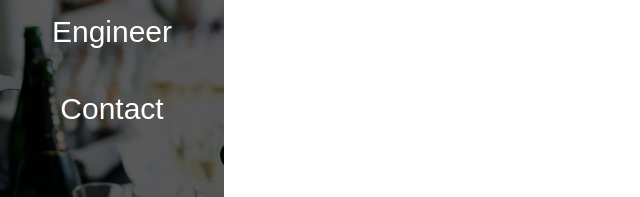
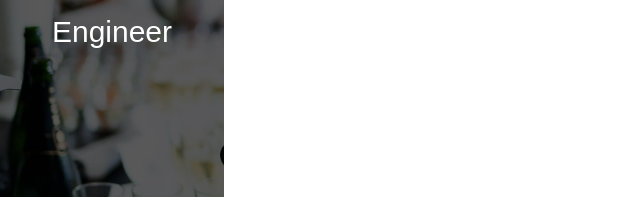
Before and after one commit to madriesen/martijndriesen.me, a Vue app: page /bar in a window 1280 px wide. Shown: the part 429-626 px from the top of the page, without its empty margins (0-640 px from the left). Built offline with nearby package versions, Linux system fonts and the light colour scheme.

Commit message:
remove contact link temp.

```diff
--- a/src/components/detail/SideNav.vue
+++ b/src/components/detail/SideNav.vue
@@ -22,7 +22,7 @@ export default {
         { title: 'bar', text: 'Waiter / Bartender' },
         { title: 'webdev', text: 'Web Development' },
         { title: 'sound', text: 'Sound Engineer' },
-        { title: 'contact', text: 'Contact' },
+        // { title: 'contact', text: 'Contact' },
       ],
     };
   },
```
